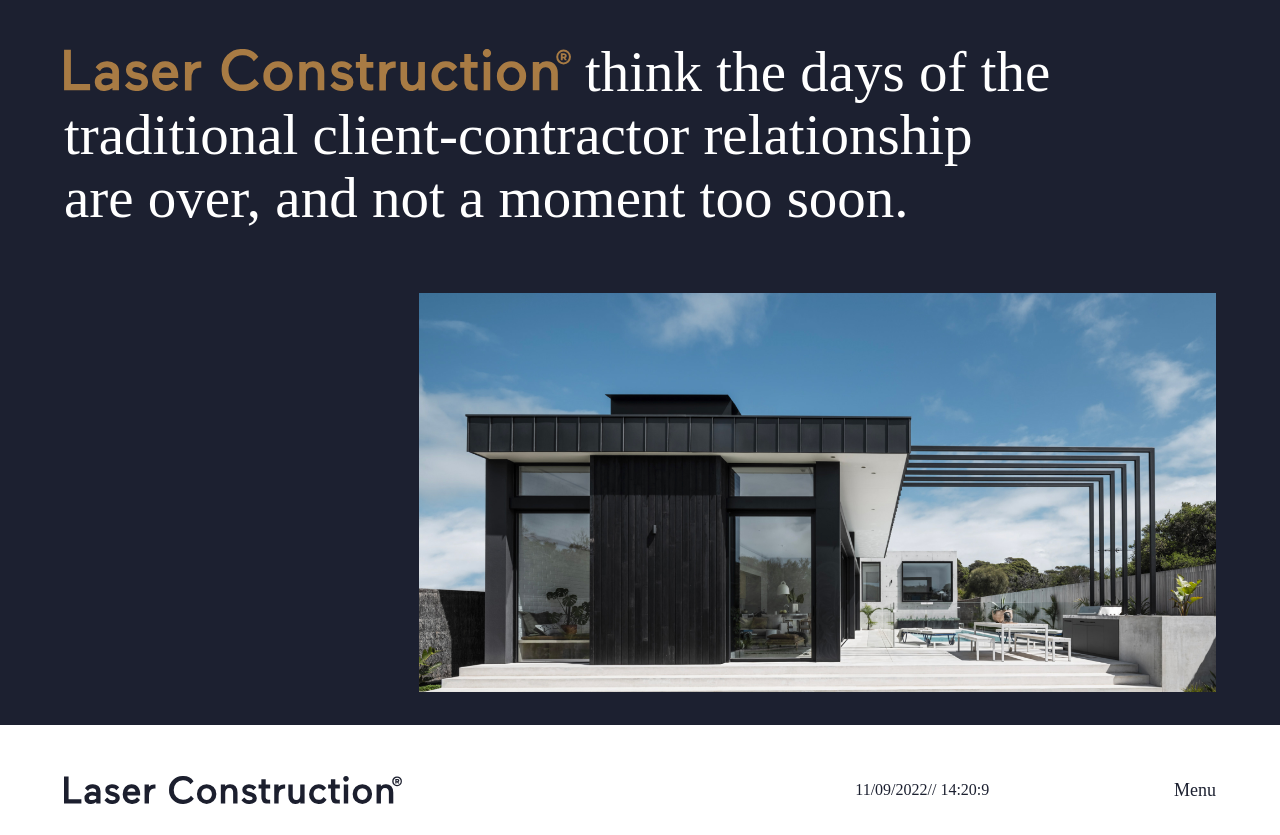
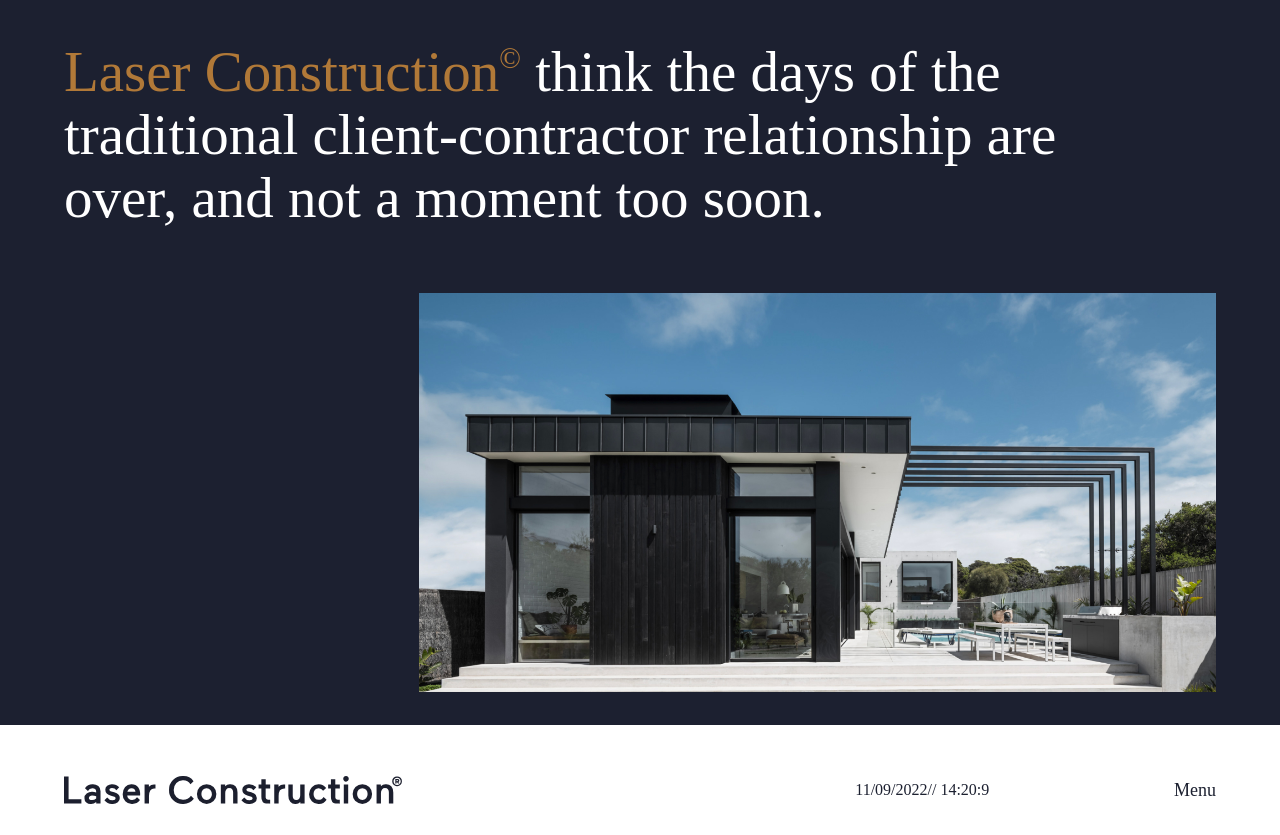
Before and after one commit to NiallColman49/laser-construction, a website: page construction-home.html in a window 1280 px wide. Shown: the top 835 px of the page. Drawn offline with nearby package versions, Linux system fonts and the light colour scheme; a web font is replaced by a local one.

Commit message:
first logo

```diff
--- a/construction-home.html
+++ b/construction-home.html
@@ -6,6 +6,7 @@
     <meta name="viewport" content="width=device-width, initial-scale=1.0" />
     <title>construction homepage</title>
     <link rel="stylesheet" href="./tailwind/output.css" />
+    <link rel="stylesheet" href="./styles.css">
     <link rel="icon" type="image/x-icon" href="./assets/laser-favicon.svg" />
     <script src="./node_modules/flowbite/dist/flowbite.js"></script>
     <script>
@@ -30,10 +31,10 @@
 
     <!-- desktop hero -->
     <div class="mobile:hidden bg-laser-blue h-725">
-      <div>
+      <div class="w-11/12">
         <h1 class="mobile:hidden font-decor text-title text-white pl-16 pt-10 leading-title-text">
-          <img class='w-5/12 align-baseline inline' src='./assets/laser construction - logo - text - gold.svg'></img>
-          think the days of the traditional client-contractor relationship<br/> are
+          <span class="text-laser-gold">Laser Construction<sup class="sup">©</sup></span>
+          think the days of the traditional client-contractor relationship are
           over, and not a moment too soon.
         </h1>
       </div>
--- a/styles.css
+++ b/styles.css
@@ -82,6 +82,14 @@
   width: 100%;
 }
 
+.sup {
+  font-size: 0.5em;
+  line-height: 0;
+  position: relative;
+  vertical-align: baseline;
+  top: -0.8em;
+}
+
 @tailwind base;
 @tailwind components;
 @tailwind utilities;
```
Also changed, not shown: about.html (+1 -3 lines), sustainability.html (+1 -1 lines).
